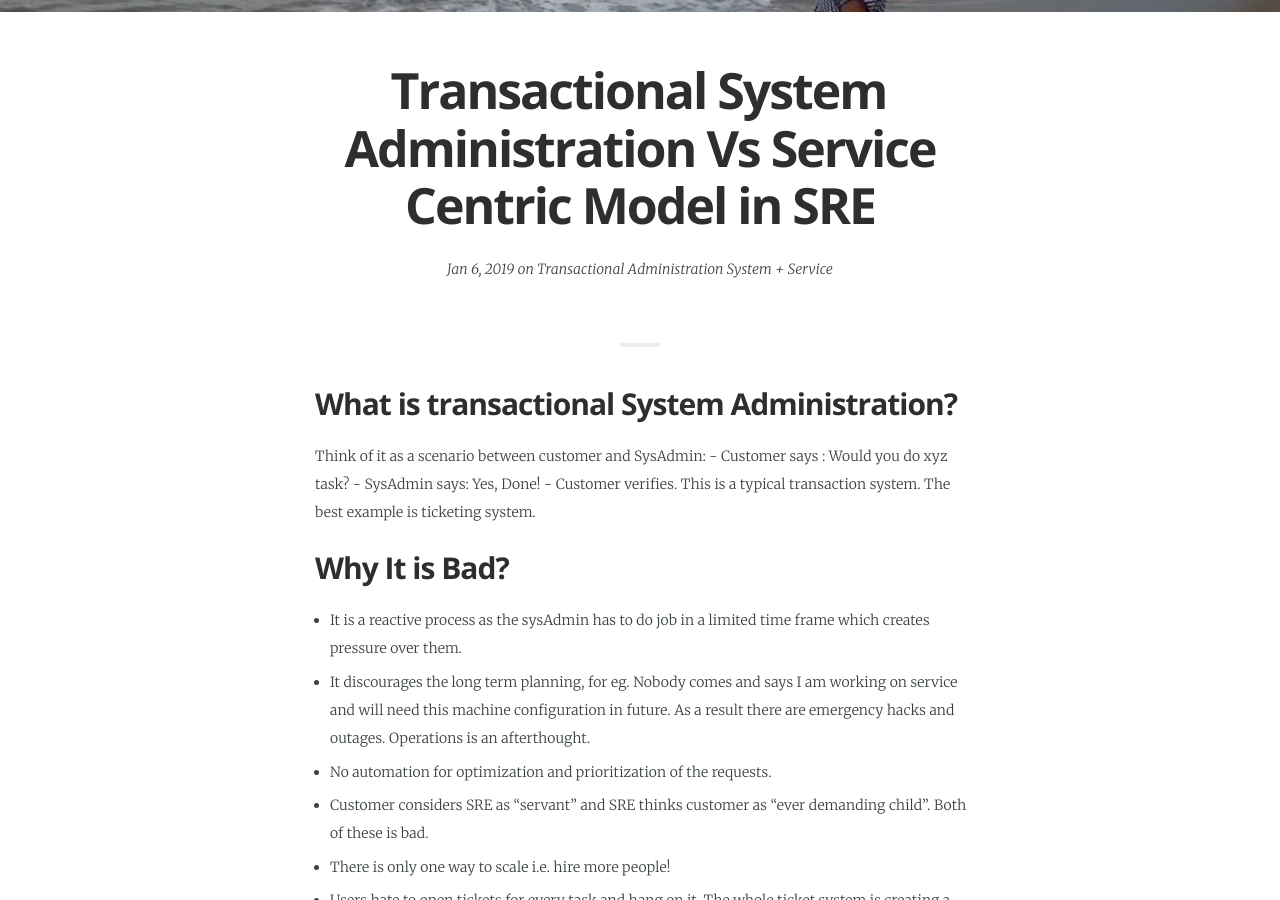
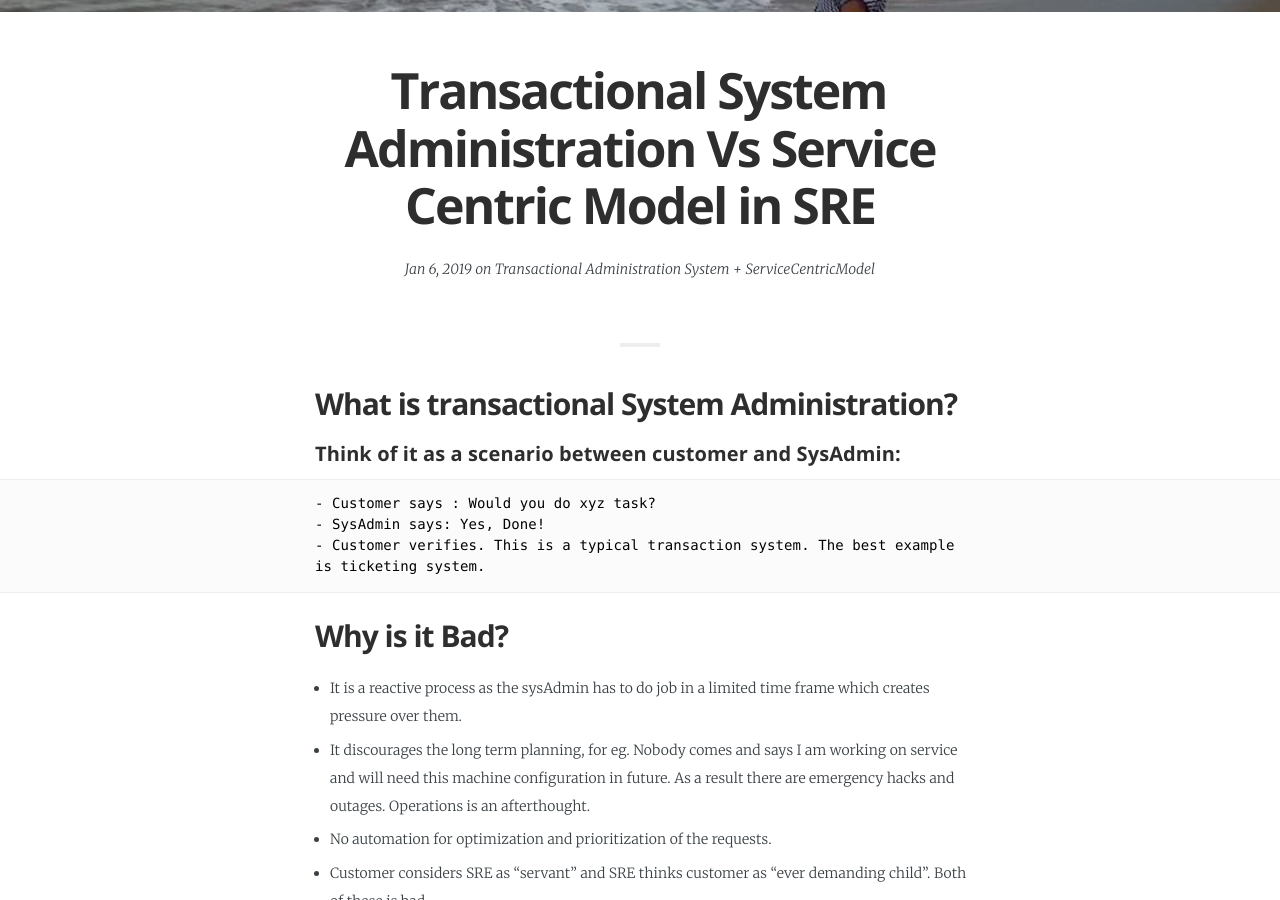
Before and after one commit to agrawalpoonam/agarwalpoonam.github.io, a Jekyll site: the page built from _posts/2019-01-06-Transactional System Administration Vs Service Centric Model in SRE.md, in a window 1280 px wide and 900 px high, scrolled down 292 px. Built offline with Jekyll 4.4.1, drawn with Linux system fonts in a browser that asks for light colours; some web fonts are replaced.

Commit message:
Adding SRE blog

```diff
--- a/_posts/2019-01-06-Transactional System Administration Vs Service Centric Model in SRE.md
+++ b/_posts/2019-01-06-Transactional System Administration Vs Service Centric Model in SRE.md
@@ -2,18 +2,18 @@
 layout:            post
 title:             "Transactional System Administration Vs Service Centric Model in SRE"
 date:              2019-01-06 20:10:00 +0300
-tags:              Transactional Administration System + Service Centric Model
+tags:              Transactional Administration System + ServiceCentricModel
 category:          Tutorial
 author:            Poonam Agarwal
 ---
 ## What is transactional System Administration?
-Think of it as a scenario between customer and SysAdmin:
+#### Think of it as a scenario between customer and SysAdmin:
 	- Customer says : Would you do xyz task?
 	- SysAdmin says: Yes, Done!
 	- Customer verifies.
 This is a typical transaction system. The best example is ticketing system.
 
-## Why It is Bad?
+## Why is it Bad?
 - It is a reactive process as the sysAdmin has to do job in a limited time frame which creates pressure over them.
 - It discourages the long term planning, for eg. Nobody comes and says I am working on service and will need this machine configuration in future. As a result there are emergency hacks and outages. Operations is an afterthought.
 - No automation for optimization and prioritization of the requests.
```
